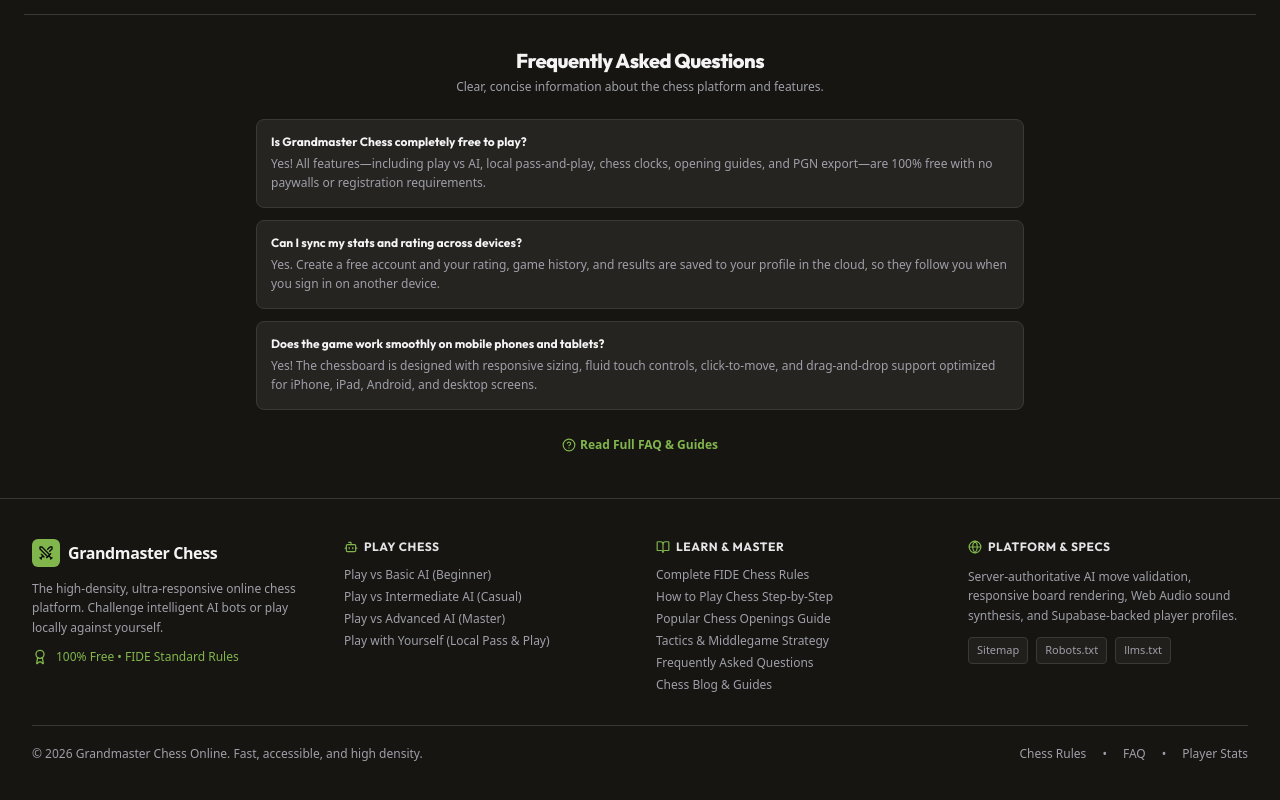
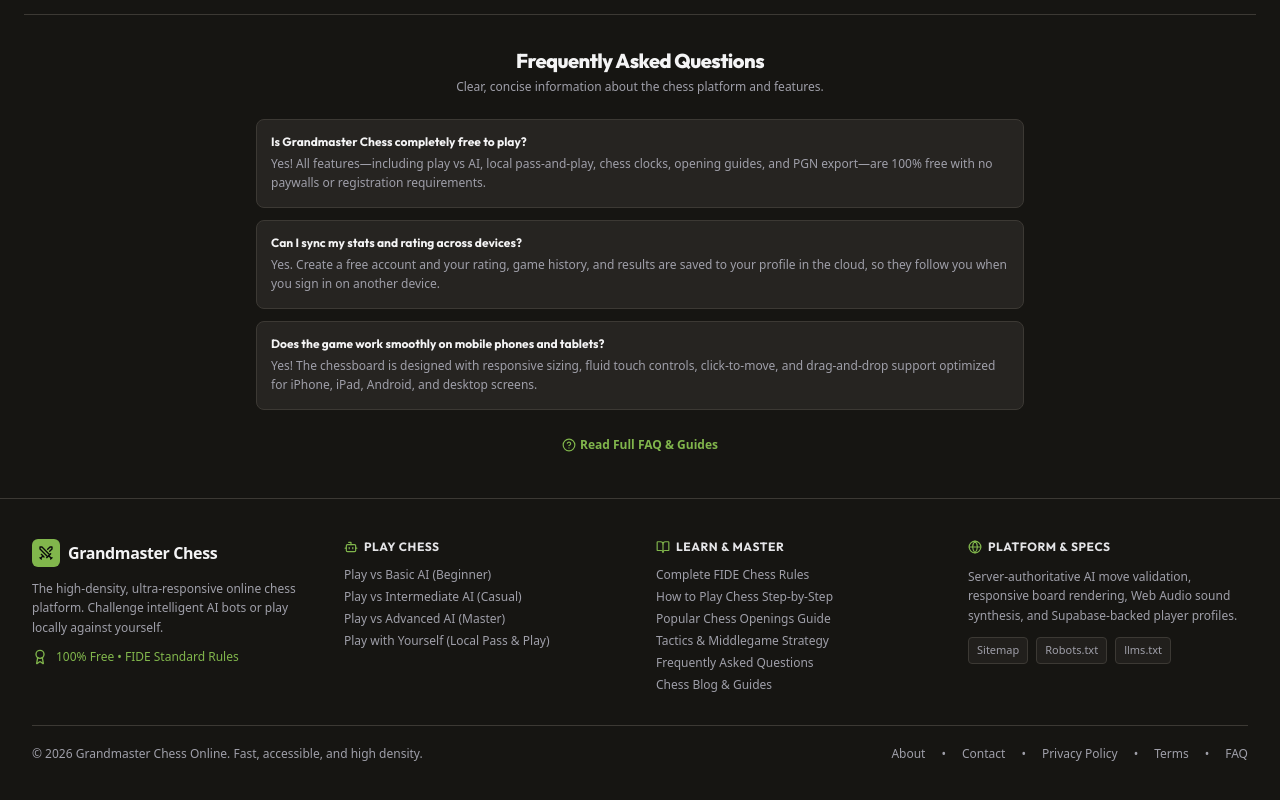
Before and after one commit to abhi15724/Grandmaster-chess, a Next.js app: page / in a window 1280 px wide. Shown: the part 1203-2003 px from the top of the page. Built offline with nearby package versions, Linux system fonts and the light colour scheme.

Commit message:
Add files via upload

```diff
--- a/components/Footer.tsx
+++ b/components/Footer.tsx
@@ -123,12 +123,16 @@
         {/* Copyright & Bottom bar */}
         <div className="pt-5 flex flex-col sm:flex-row items-center justify-between text-xs text-zinc-400 gap-3">
           <p>© {new Date().getFullYear()} Grandmaster Chess Online. Fast, accessible, and high density.</p>
-          <div className="flex items-center gap-4 text-xs">
-            <button onClick={() => navigate('/learn/chess-rules')} className="hover:text-[#81b64c] hover:underline">Chess Rules</button>
+          <div className="flex flex-wrap items-center justify-center gap-x-4 gap-y-2 text-xs">
+            <button onClick={() => navigate('/about')} className="hover:text-[#81b64c] hover:underline">About</button>
+            <span>•</span>
+            <button onClick={() => navigate('/contact')} className="hover:text-[#81b64c] hover:underline">Contact</button>
+            <span>•</span>
+            <button onClick={() => navigate('/privacy')} className="hover:text-[#81b64c] hover:underline">Privacy Policy</button>
+            <span>•</span>
+            <button onClick={() => navigate('/terms')} className="hover:text-[#81b64c] hover:underline">Terms</button>
             <span>•</span>
             <button onClick={() => navigate('/faq')} className="hover:text-[#81b64c] hover:underline">FAQ</button>
-            <span>•</span>
-            <button onClick={() => navigate('/dashboard')} className="hover:text-[#81b64c] hover:underline">Player Stats</button>
           </div>
         </div>
       </div>
```
